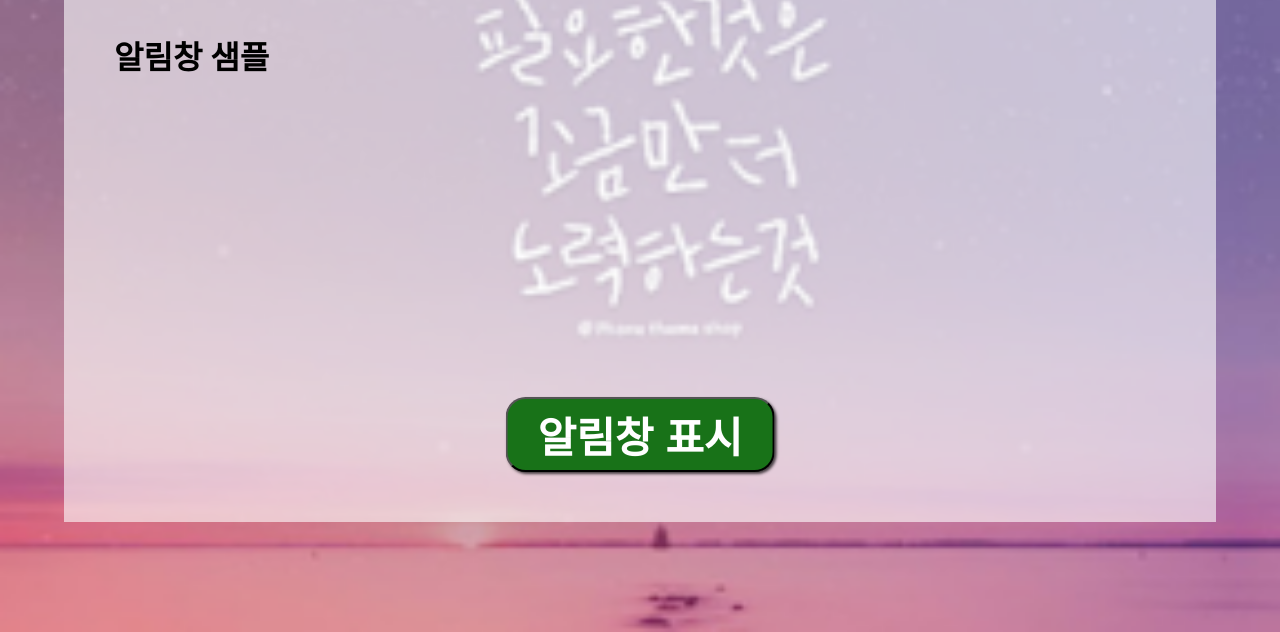
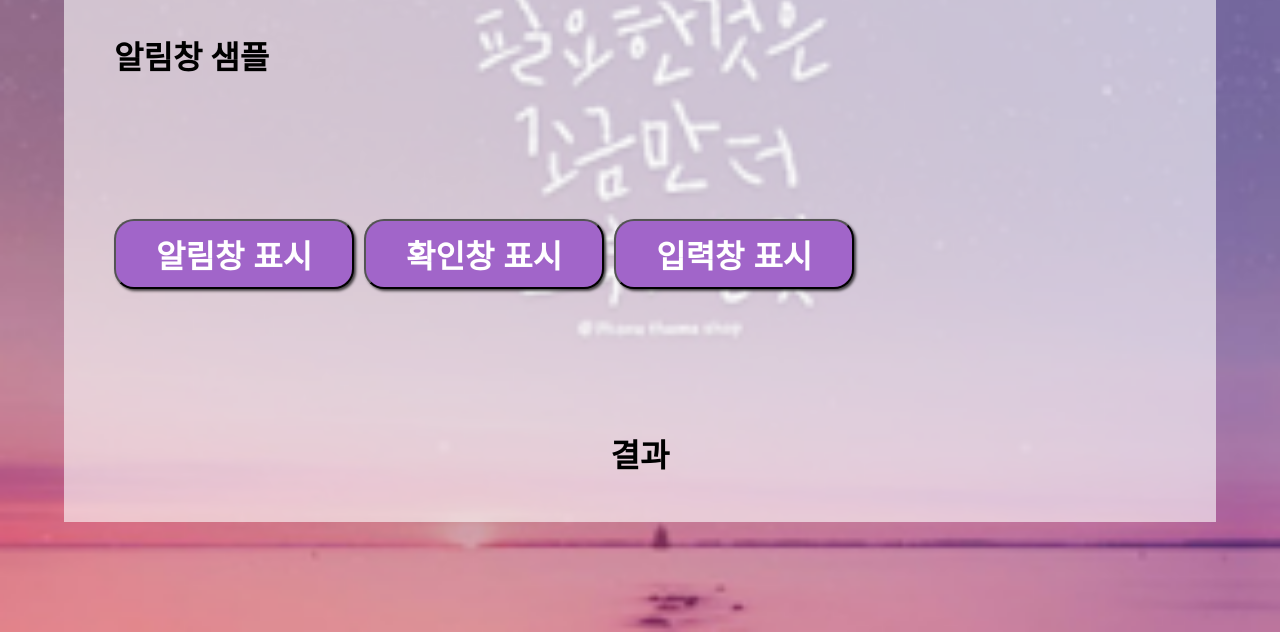
Before and after one commit to tjsgh531/094-, a plain HTML site: page index.html in a window 1280 px wide. Shown: the part 168-800 px from the top of the page. Drawn offline with Linux system fonts and the light colour scheme.

Commit message:
merge_version

```diff
--- a/index.html
+++ b/index.html
@@ -14,7 +14,12 @@
         </header>
         <main>
             <h1>알림창 샘플</h1>
-            <button id="alertBtn">알림창 표시</button>
+            <div id="buttons">
+                <button class="Btn">알림창 표시</button>
+                <button class="Btn">확인창 표시</button>
+                <button class="Btn">입력창 표시</button>
+            </div>
+            <div id="result">결과</div>
         </main>
     </body>
 </html>
--- a/main.js
+++ b/main.js
@@ -1,7 +1,19 @@
-const alertBtn = document.getElementById('alertBtn');
+const buttons = document.querySelectorAll('.Btn');
 
-alertBtn.addEventListener('click',onClick);
+buttons[0].addEventListener('click',onAlert);
+buttons[1].addEventListener('click',onCofirm);
+buttons[2].addEventListener('click',onPrompt);
 
-function onClick(){
-    alert('클릭되었습니다');
+const result = document.getElementById('result');
+
+function onAlert(){
+    alert('<-----경고 창----->');
 }
+function onCofirm(){
+    const isResult = confirm('긍정적인 변화를 위해 필요한 것은 노력하는 것');
+    result.textContent =`${isResult}`;
+}
+function onPrompt(){
+    const isResult = prompt('필적확인란','긍정적인 변화를 위해 필요한 것은 노력하는 것');
+    result.textContent=`${isResult}`;
+}
--- a/style.css
+++ b/style.css
@@ -1,6 +1,7 @@
 *{
     padding: 0;
     margin: 0;
+
 }
 html,body{
     width:100%;
@@ -43,20 +44,36 @@ main{
 
     position: relative;
 }
-#alertBtn{
-    font-size: 42px;
+#buttons{
+    height: 80%;
+    display: flex;
+    flex-direction: row;
+    align-items: center;
+}
+.Btn{
+    font-size: 32px;
     font-weight: 600;
     color: white;
 
-    background-color: rgb(24, 114, 24);
+    margin-right: 10px;
+
+    background-color: rgb(161, 101, 201);
 
     box-sizing: border-box;
-    padding: 5px 30px;
+    padding: 10px 40px;
     border-radius: 20px;
     box-shadow: 2px 2px 3px rgba(0, 0, 0, 0.7);
+}
+.Btn:hover{
+    background-color: rgb(100, 61, 126);
+    cursor: pointer;
+}
+#result{
+    width: 100%;
+    height: 30px;
 
-    position: absolute;
-    bottom: 50px;
-    left:50%;
-    transform: translateX(-50%);
+    text-align: center;
+    font-size: 32px;
+    font-weight: 600;
+    color: black;
 }
```
